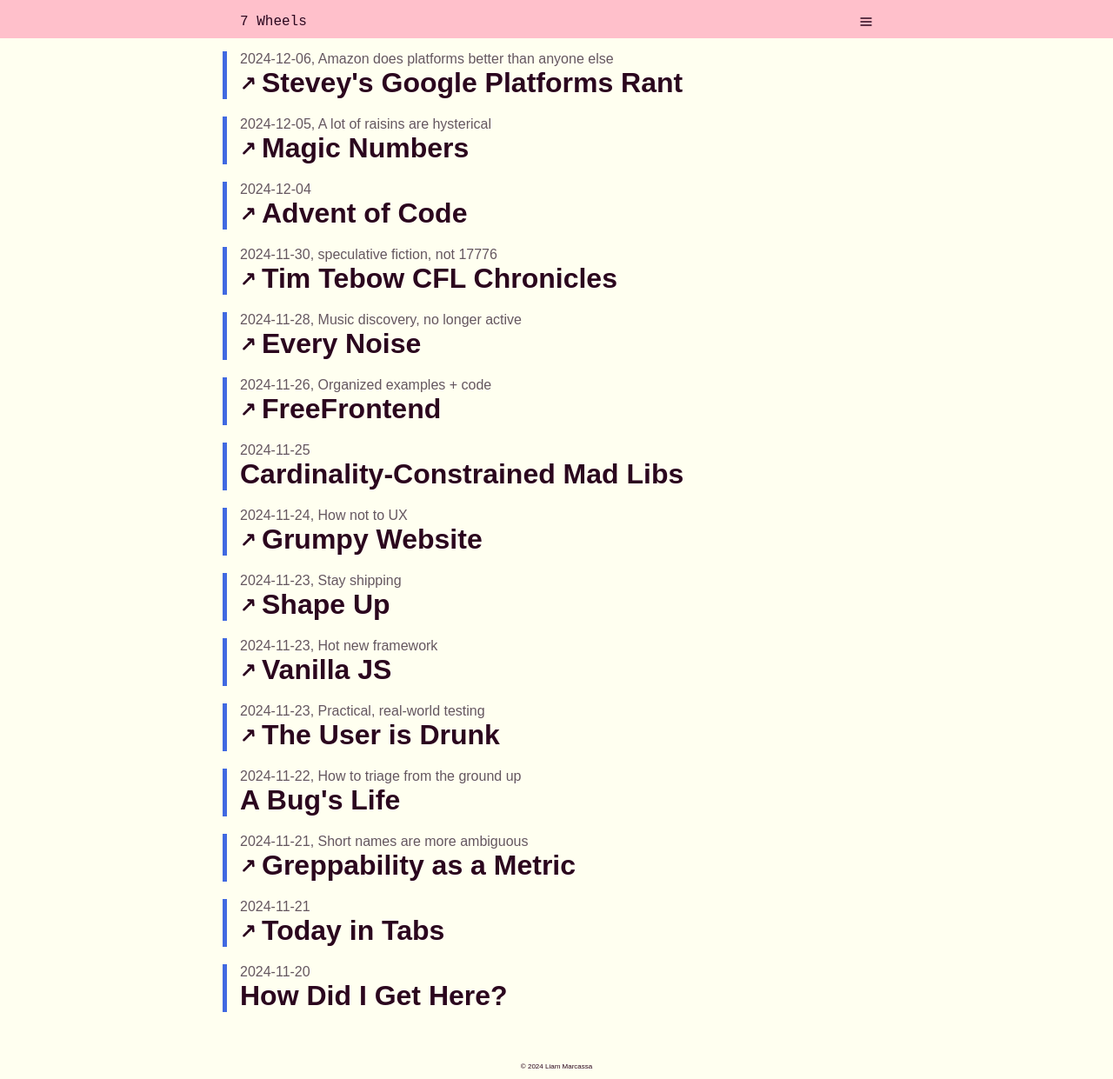
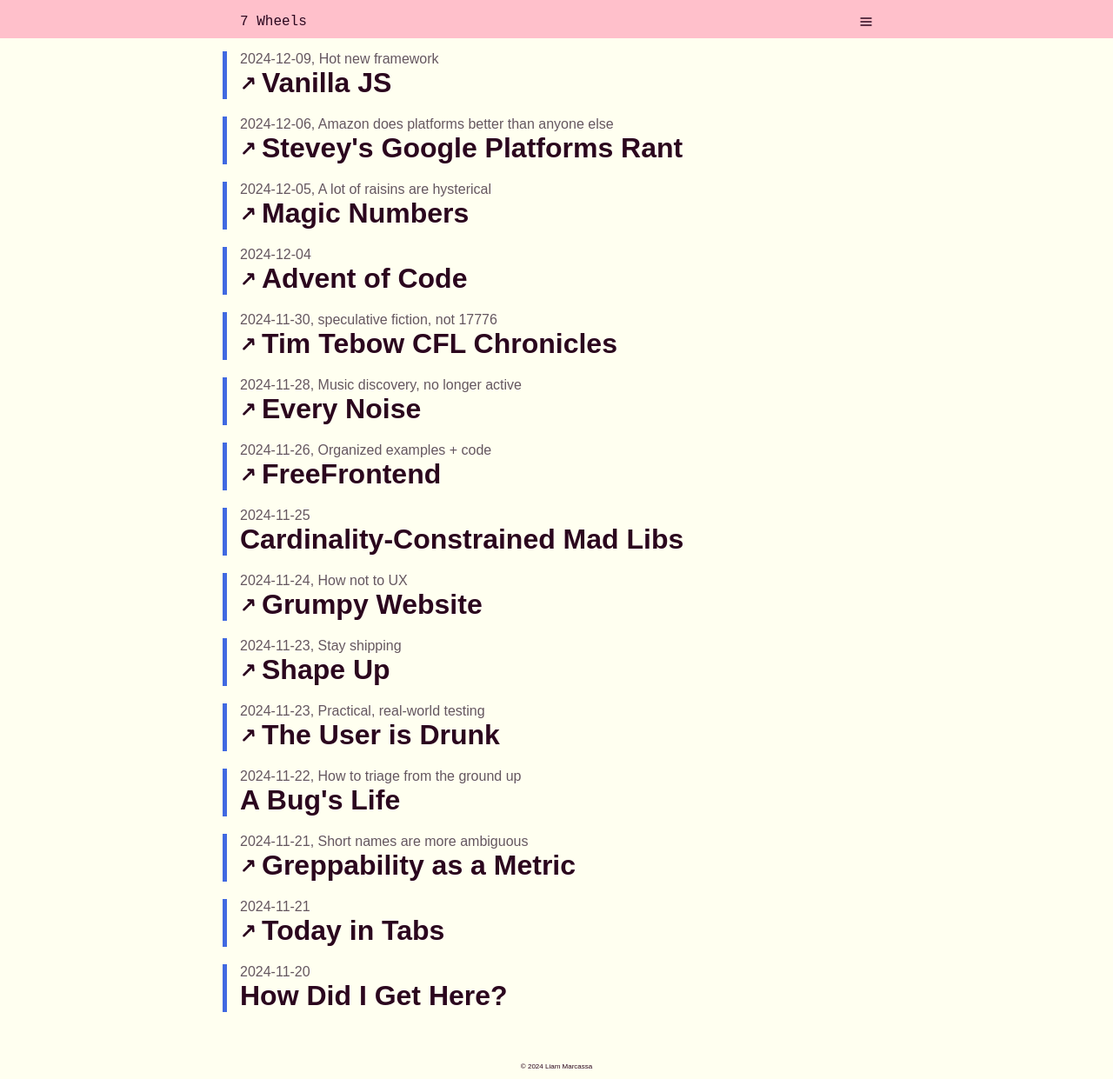
Before and after one commit to cruncha-cruncha/blag, a Jekyll site: the page built from index.html, in a window 1280 px wide. Shown: the whole page at 87% size. Built offline with Jekyll 4.4.1, drawn with Linux system fonts in a browser that asks for light colours; the list of posts is cut into pages by our own code.

Commit message:
Fix post date

```diff
--- a/_posts/2024-12-09-Vanilla-JS.md
+++ b/_posts/2024-12-09-Vanilla-JS.md
@@ -1,7 +1,7 @@
 ---
 layout: post
 title: "Vanilla JS"
-date: 2024-11-23 15:32:00 -0500
+date: 2024-12-09 10:18:00 -0500
 link: http://vanilla-js.com/
 byline: Hot new framework
 tags: til
```
